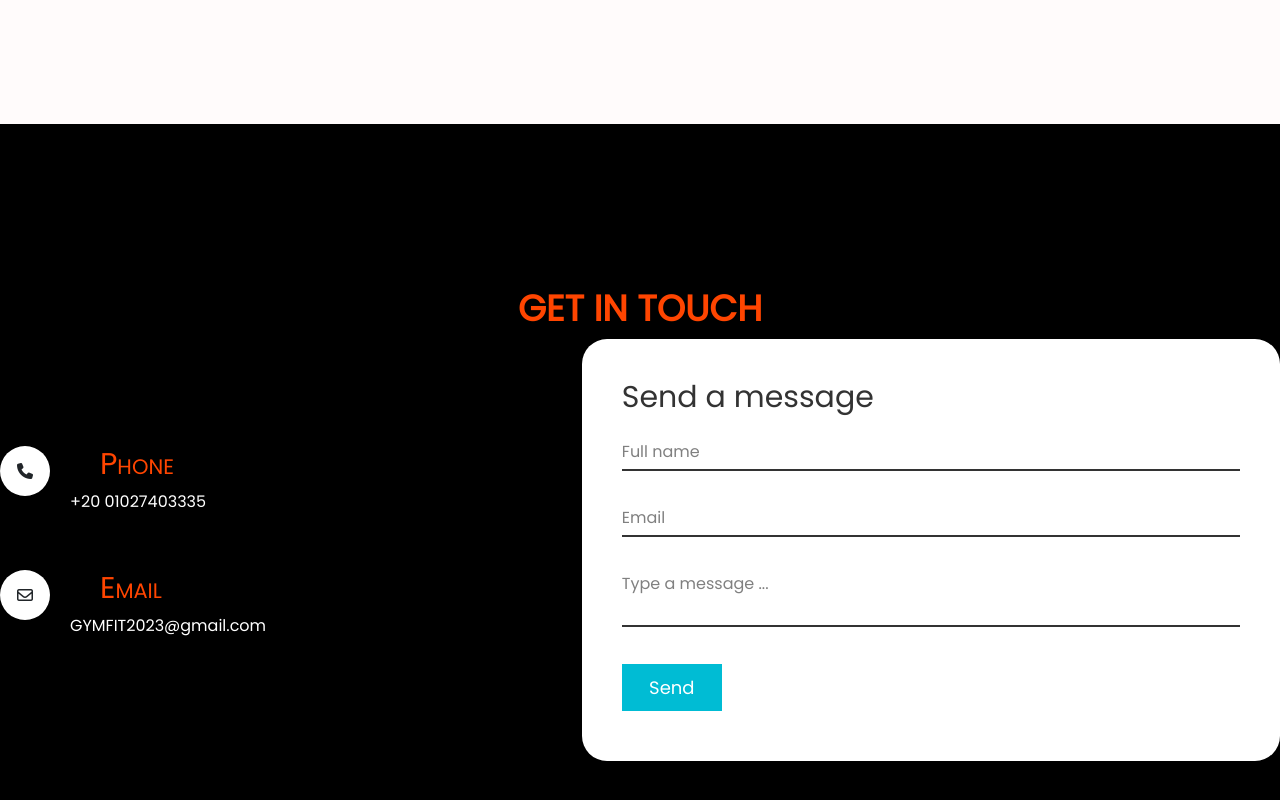
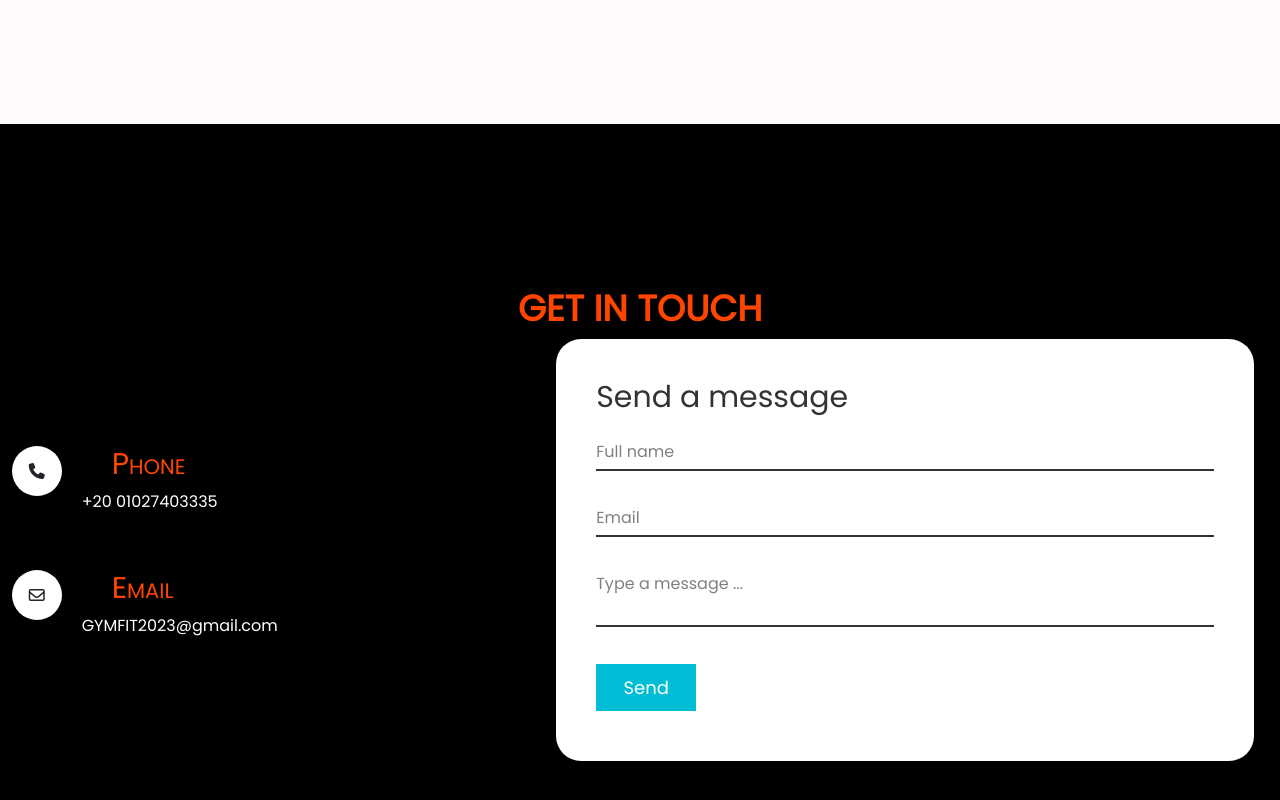
Before and after one commit to abdelrahmn594/GoogleDinoClone, a plain HTML site: page index.html in a window 1280 px wide. Shown: the part 2276-3076 px from the top of the page. Drawn offline with nearby package versions, Linux system fonts and the light colour scheme.

Commit message:
contact form adjusment

```diff
--- a/style.css
+++ b/style.css
@@ -274,6 +274,7 @@ span{
 }
 .containerContact .contactInfo .box{
     position: relative;
+    left: 2%;
     padding: 20px 0;
     display: flex;
 }
@@ -299,6 +300,8 @@ span{
     color: orangered;
 }
 .contactForm{
+    position: relative;
+    right: 2%;
     width:70%;
     padding: 40px;
     background: white;
```
